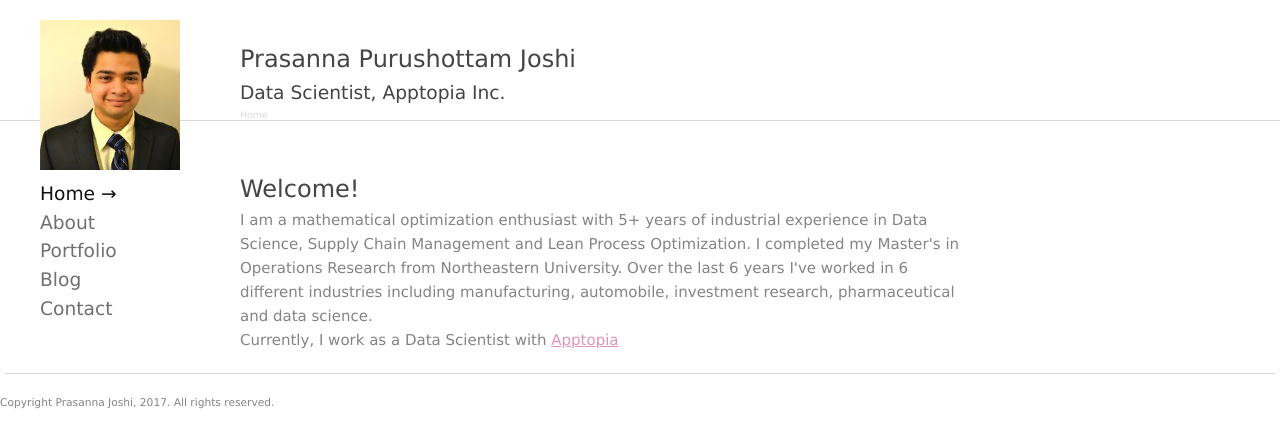
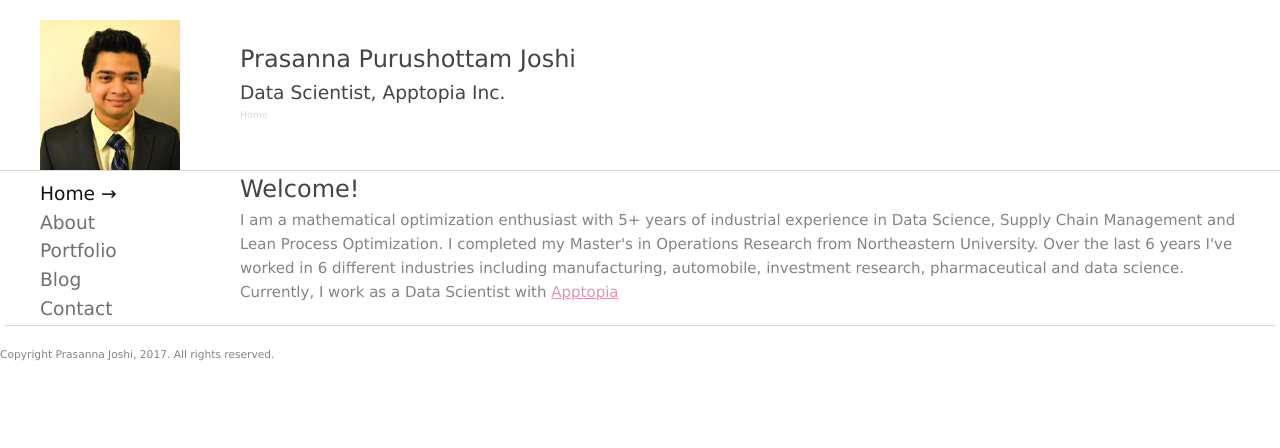
Before and after one commit to joship89/joship89.github.io, a plain HTML site: page index.html in a window 1280 px wide. Drawn offline with Linux system fonts and the light colour scheme; a web font is replaced by a local one.

Commit message:
- content width adjustment

```diff
--- a/css/style.css
+++ b/css/style.css
@@ -71,7 +71,7 @@ General CSS
 ******************************************************************/
 
 #content {
-	width: 720px;
+	width: 1000px;
 	padding-top: 170px;
 	margin-left: 240px;
 	z-index: 1;
@@ -300,7 +300,7 @@ Header & Menu CSS
 	position: fixed;
 	background-color: #FFF;
 	width: 100%;
-	height: 120px;
+	height: 170px;
 	top: 0px;
 	border-bottom: 1px;
 	border-bottom-style: solid;
```
